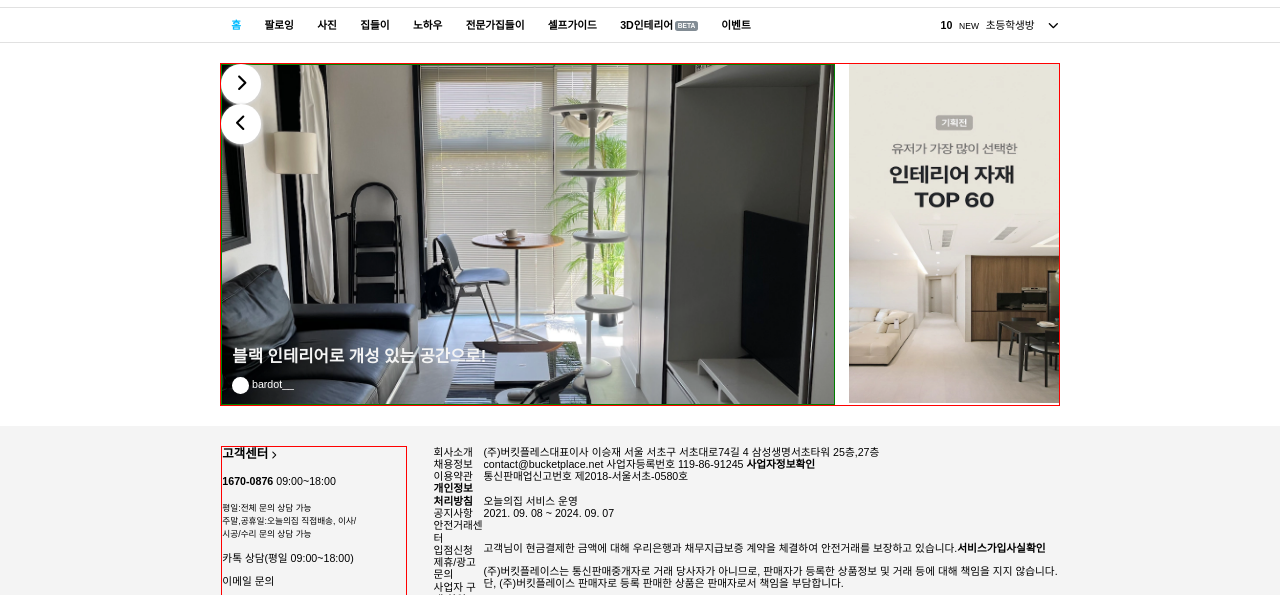
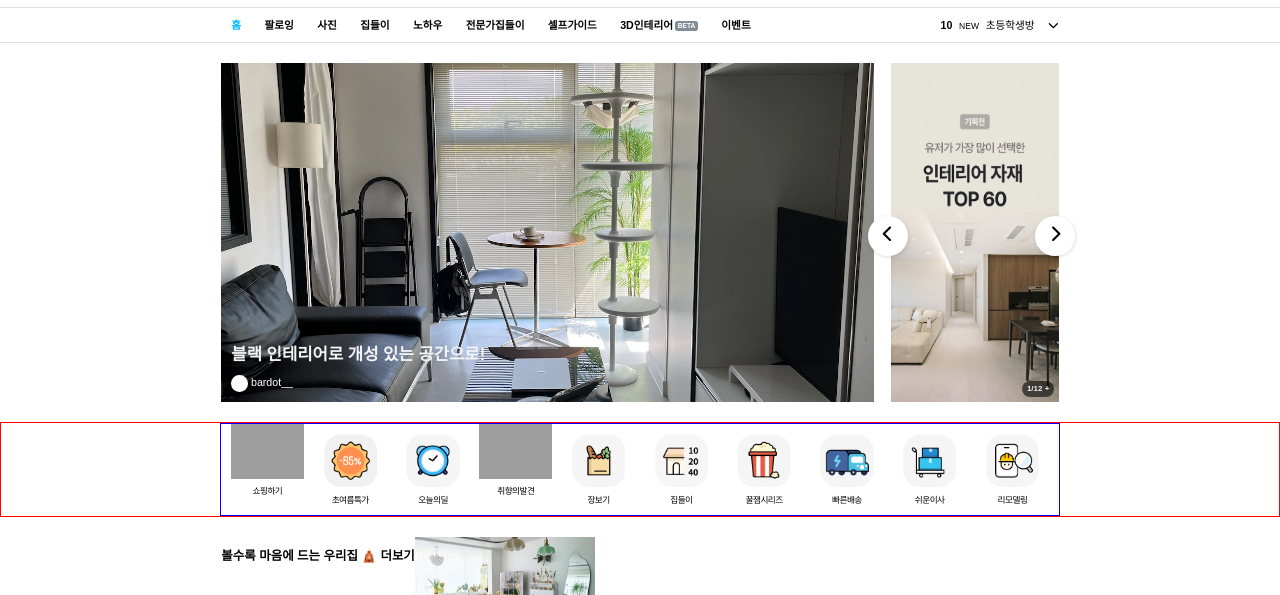
Before and after one commit to future9061/ohou_future, a plain HTML site: page index.html in a window 1280 px wide. Shown: the part 94-689 px from the top of the page. Drawn offline with nearby package versions, Linux system fonts and the light colour scheme; grey boxes are pictures that could not be loaded.

Commit message:
Add files via upload

```diff
--- a/index.html
+++ b/index.html
@@ -119,17 +119,16 @@
 
     <main>
       <div class="main_banner_wrap">
-        <div class="main_banner_inner container">
-          <!--슬라이터 화살표-->
-          <div class="arrow_wrap">
+        <div class="arrow_relative container">
+          <!--슬라이드 화살표-->
           <div class="arrow arrow_right cr">
             <i class="fa-solid fa-chevron-right"></i>
           </div>
           <div class="arrow arrow_left cr">
             <i class="fa-solid fa-chevron-left"></i>
           </div>
-          </div>
 
+          <div class="main_banner_inner container">
             <div class="main_banner1">
               <img src="img/main_banner.webp" alt="" />
               <div class="main_banner1_text">
@@ -148,12 +147,115 @@
                 <li><img src="img/a-6.webp" /></li>
                 <li><img src="img/a-7.webp" /></li>
               </ul>
+              <div class="slider_count">1/12 +</div>
+            </div>
+          </div>
+        </div>
+      </div>
+      <div class="main_menu mt">
+        <div class="main_menu_inner container">
+          <ul>
+            <li>
+              <a href="#"
+                ><img
+                  src="https://image.ohou.se/i/bucketplace-v2-development/uploads/shortcut/home_feed_shortcut_sets/167262690767101882.png?"
+                  alt=""
+                />
+                <p>쇼핑하기</p></a
+              >
+            </li>
+            <li>
+              <a href="#"
+                ><img src="img/b-2.png" alt="" />
+                <p>초여름특가</p></a
+              >
+            </li>
+            <li>
+              <a href="#"
+                ><img src="img/b-3.png" alt="" />
+                <p>오늘의딜</p></a
+              >
+            </li>
+            <li>
+              <a href="#"
+                ><img
+                  src="https://image.ohou.se/i/bucketplace-v2-development/uploads/shortcut/home_feed_shortcut_sets/167505411234148010.png?"
+                  alt=""
+                />
+                <p>취향의발견</p></a
+              >
+            </li>
+            <li>
+              <a href="#"
+                ><img src="img/b-5.png" alt="" />
+                <p>장보기</p></a
+              >
+            </li>
+            <li>
+              <a href="#"
+                ><img src="img/b-6.webp" alt="" />
+                <p>집들이</p></a
+              >
+            </li>
+            <li>
+              <a href="#"
+                ><img src="img/b-7.png" alt="" />
+                <p>꿀잼시리즈</p></a
+              >
+            </li>
+            <li>
+              <a href="#"
+                ><img src="img/b-8.png" alt="" />
+                <p>빠른배송</p></a
+              >
+            </li>
+            <li>
+              <a href="#"
+                ><img src="img/b-9.png" alt="" />
+                <p>쉬운이사</p></a
+              >
+            </li>
+            <li>
+              <a href="#"
+                ><img src="img/b-10.png" alt="" />
+                <p>리모델링</p></a
+              >
+            </li>
+          </ul>
+        </div>
+      </div>
+
+      <!--main section1 -->
+      <div class="main_section1">
+        <div class="main_section1_inner container">
+          <h3>볼수록 마음에 드는 우리집 🛕 <span>더보기</span></h3>
+          <div class="section1_box section1_box1">
+            <img src="img/c-1.jpg" alt="" />
+            <p>
+              <span class="color_blue">삼남매와 푸들이 함께 사는</span> 복층 아파트, 알록달록
+              홈스타일링!
+            </p>
+            <div class="section1_box section1_box2">
+              <img src="https://image.ohou.se/i/bucketplace-v2-development/uploads/cards/projects/168187303190684352.png?" alt="" />
+              <p>
+                <span class="color_blue">애정을 담아</span> 엄마의 취향으로 채운 화이트 모던 하우스
+              </p>
+              <div class="section1_box section1_box3">
+                <img src="https://image.ohou.se/i/bucketplace-v2-development/uploads/cards/projects/168411411090044893.jpg?" alt="" />
+                <p>
+                  <span class="color_blue">단순하고 편안하게!</span> 필요한 가구로만 채워넣은 20평대
+                </p>
+                <div class="section1_box section1_box4">
+                  <img src="https://image.ohou.se/i/bucketplace-v2-development/uploads/projects/cover_images/167938090887659740.jpg?" alt="" />
+                  <p>
+                    <span class="color_blue">모던 클래식한 재료들의</span>마감이 돋보이는 홈스윗홈
+                  </p>
           </div>
         </div>
       </div>
     </main>
 
-    <footer>
+    <!-- <footer>
       <div class="footer_inner container">
         <div class="foot1">
           <h3 class="vertical-align">고객센터</h3>
@@ -166,6 +268,7 @@
             </li>
           </ul>
           <!--클래스 만들어서 쓰셈-->
+    <!--
           <p class="foot1-btn">카톡 상담(평일 09:00~18:00)</p>
           <p class="foot1-btn">이메일 문의</p>
         </div>
@@ -188,6 +291,10 @@
             <li><a href="#">상품광고 소개</a></li>
             <li><a href="#">고객의 소리</a></li>
           </ul>
+        </div>
+
+        <div class="main_section1">
+          <div class="main_section1_inner"></div>
         </div>
         <div class="foot3">
           <div class="foot3_box1">
@@ -252,7 +359,7 @@
           >
         </div>
       </div>
-    </footer>
+    </footer> -->
 
     <script
       src="https://code.jquery.com/jquery-3.6.4.min.js"
--- a/main.css
+++ b/main.css
@@ -13,6 +13,10 @@ body {
 
 .relative {
   position: relative;
+}
+
+.mt {
+  margin-bottom: 30px;
 }
 /*맨 위에 배너 ( close 클릭하면 사라지는)*/
 .banner1 {
@@ -200,8 +204,6 @@ body {
 
 /*main banner*/
 .main_banner_inner {
-  border: 1px solid red;
-  margin: 30px auto;
   display: flex;
   justify-content: space-between;
   overflow: hidden;
@@ -214,11 +216,10 @@ body {
 }
 
 .main_banner1 {
-  width: 73%;
+  width: 78%;
   height: 508px;
   position: relative;
   overflow: hidden;
-  border: 1px solid green;
 }
 .main_banner1 img {
   width: 100%;
@@ -252,10 +253,9 @@ body {
   margin: 0;
 }
 
-.arrow_wrap {
-  position: absolute;
-  text-align: center;
-  z-index: 1;
+.arrow_relative {
+  position: relative;
+  margin: 30px auto;
 }
 
 .arrow {
@@ -263,19 +263,46 @@ body {
   height: 40px;
   border-radius: 50%;
   background-color: white;
-  box-shadow: 1px 1.5px 5px 1px rgb(214, 214, 214);
+  box-shadow: 1px 1.5px 5px 1px rgb(0, 0, 0, 0.1);
   padding: 10px;
   font-size: 25px;
   line-height: 40px;
+  position: absolute;
+  z-index: 1;
+  text-align: center;
+  /* visibility: hidden;
+  opacity: 0; */
 }
+
+.arrow:hover {
+  background-color: #f1f1f1;
+}
+
+.arrow_right {
+  top: calc(50% - 25px);
+  right: -25px;
+}
+
+.arrow_left {
+  top: calc(50% - 25px);
+  right: calc(251.19px - 25px);
+}
+
 .main_banner2_wrap {
-  width: 25%;
+  width: 20%;
   height: 508px;
+  position: relative;
+}
+
+.main_banner2_wrap ul li:hover img {
+  transition: 0.3s;
+  transform-origin: center;
+  transform: scale(1.03);
 }
 
 .main_banner2_wrap ul {
   display: flex;
-  width: 2212px;
+  width: 1758.33px;
   height: 508px;
 }
 
@@ -287,6 +314,54 @@ body {
 .main_banner2_wrap img {
   width: 100%;
   height: 100%;
+}
+
+.slider_count {
+  background-color: rgba(0, 0, 0, 0.6);
+  border-radius: 30px;
+  padding: 5px 7px;
+  color: #f1f1f1;
+  font-weight: 700;
+  font-size: 12px;
+  position: absolute;
+  right: 7px;
+  bottom: 7px;
+}
+
+/*main menu*/
+.main_menu {
+  border: 1px solid red;
+}
+
+.main_menu_inner {
+  border: 1px solid blue;
+}
+
+.main_menu_inner ul {
+  display: flex;
+  justify-content: space-evenly;
+  vertical-align: middle;
+}
+
+.main_menu_inner ul li a {
+  display: flex;
+  flex-direction: column;
+  align-items: center;
+  letter-spacing: -0.8px;
+  font-size: 13px;
+}
+
+.main_menu_inner ul li img {
+  width: 110px;
+}
+
+.main_section1_inner {
+  display: flex;
+}
+
+.section1_box img {
+  width: 270px;
+  height: 180px;
 }
 
 /*footer 부분*/
```
Also changed, not shown: img/b-1.avif (added), img/b-1.png (added), img/b-10.png (added), img/b-2.png (added), img/b-3.png (added), img/b-4.png (added), img/b-5.png (added), img/b-6.webp (added), img/b-7.png (added), img/b-8.png (added), img/b-9.png (added), img/c-1.jpg (added), img/c-2.avif (added), img/c-2.png (added), 2 more files. Lines whose indentation alone changed are shown as unchanged.
